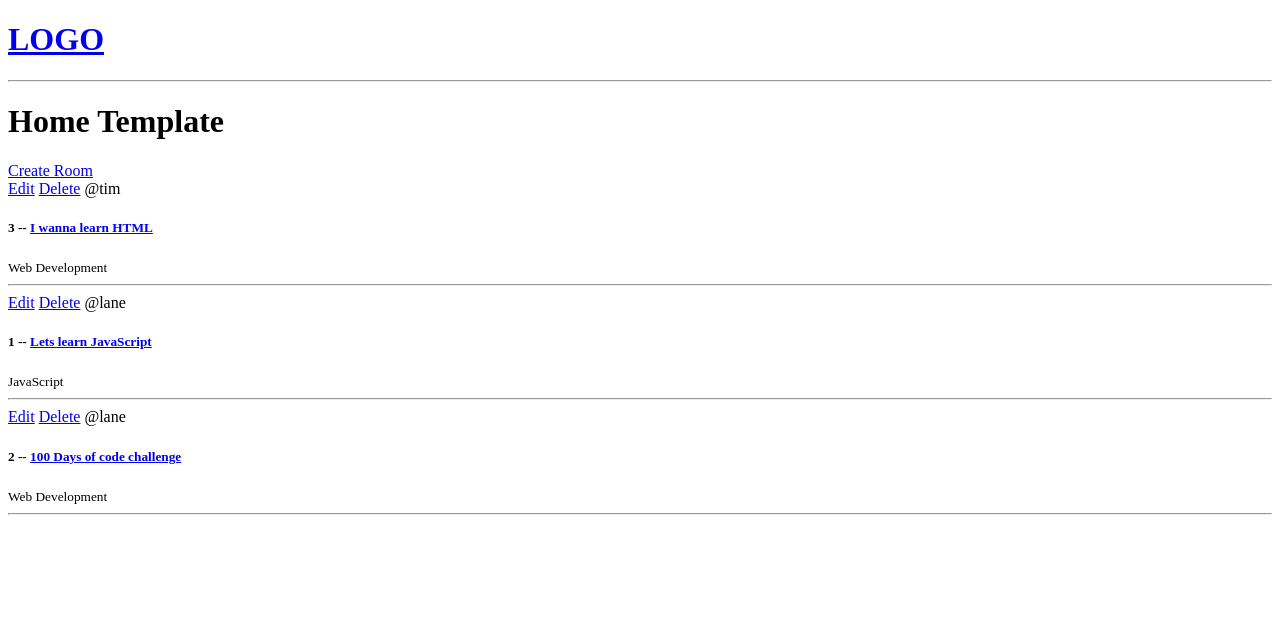
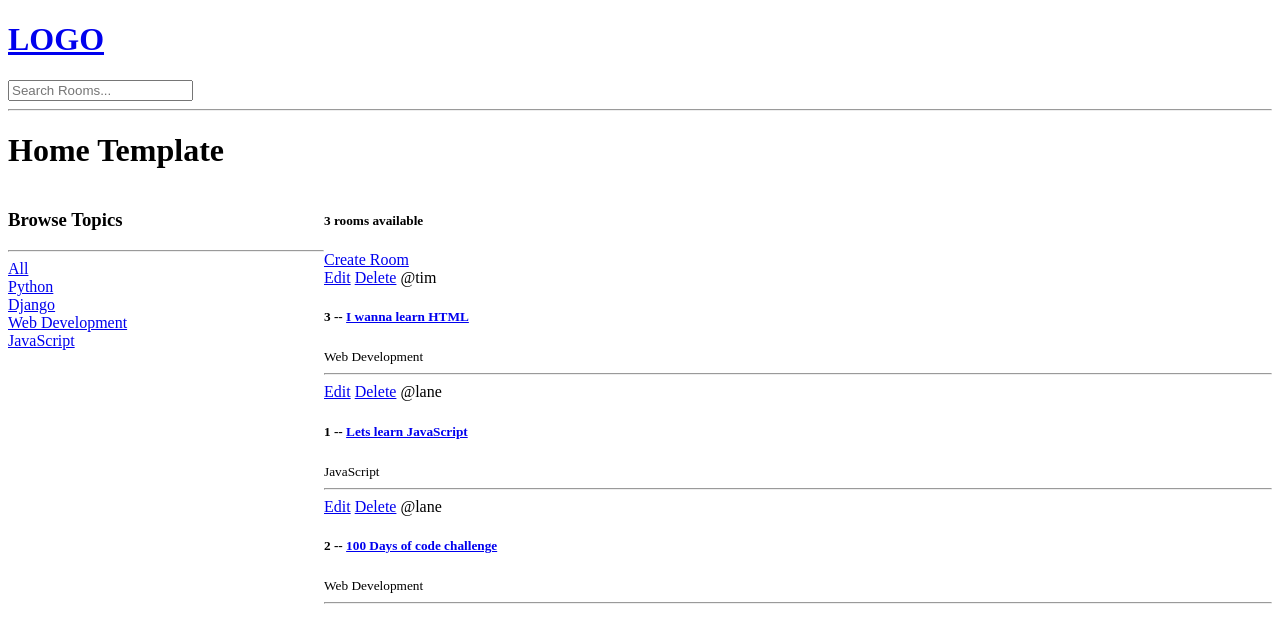
Before and after one commit to ldial11/studybud, a Django app: page / in a window 1280 px wide. Shown: the top 643 px of the page. Run offline with Django 5.2, Linux system fonts and the light colour scheme; data comes from the database, SQL or seed files in the repository.

Commit message:
search function

```diff
--- a/base/templates/base/home.html
+++ b/base/templates/base/home.html
@@ -3,10 +3,36 @@
 
 {% block content %}
 
+
+<style>
+    .home-container{
+        display: grid;
+        grid-template-columns: 1fr 3fr;
+    }
+</style>
+
+
 <h1>Home Template</h1>
 
+<div class="home-container">
+
     <div>
+        <h3>Browse Topics</h3>
+        <hr>
 
+        <div>
+            <a href="{% url 'home' %}">All</a>
+        </div>
+
+        {% for topic in topics %}
+        <div>
+            <a href="{% url 'home' %}?q={{topic.name}}">{{topic.name}}</a>
+        </div>
+        {% endfor %}
+    </div>
+
+    <div>
+        <h5>{{room_count}} rooms available</h5>
         <a href="{% url 'create-room' %}">Create Room</a>
 
         <div>
@@ -24,4 +50,7 @@
         </div>
     </div>
 
+
+</div>
+
 {% endblock content %}
--- a/base/views.py
+++ b/base/views.py
@@ -1,5 +1,6 @@
 from django.shortcuts import render, redirect
-from .models import Room
+from django.db.models import Q
+from .models import Room, Topic
 from .forms import RoomForm
 
 # Create your views here.
@@ -12,8 +13,18 @@ from .forms import RoomForm
 
 
 def home(request):
-    rooms = Room.objects.all()
-    context = {'rooms': rooms}
+    q = request.GET.get('q') if request.GET.get('q') != None else ''
+
+    rooms = Room.objects.filter(
+        Q(topic__name__icontains=q) |
+        Q(name__icontains=q) |
+        Q(description__icontains=q)
+        )
+
+    topics = Topic.objects.all()
+    room_count = rooms.count()
+
+    context = {'rooms': rooms, 'topics': topics, 'room_count': room_count}
     return render(request, 'base/home.html', context)
 
 def room(request, pk):
--- a/templates/navbar.html
+++ b/templates/navbar.html
@@ -2,4 +2,8 @@
     <h1>LOGO</h1>
 </a>
 
+<form action="{% url 'home' %}" method="GET">
+    <input type="text" name="q" placeholder="Search Rooms..." />
+</form>
+
 <hr>
```
Lines whose indentation alone changed are shown as unchanged.
